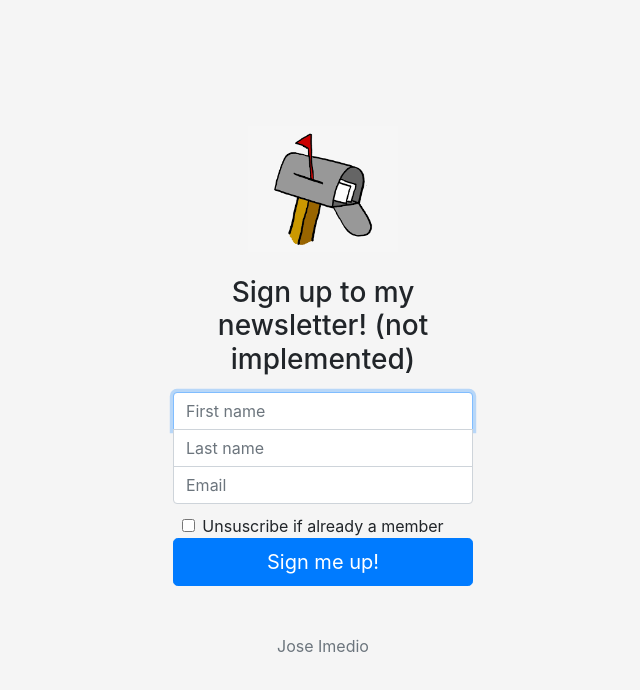
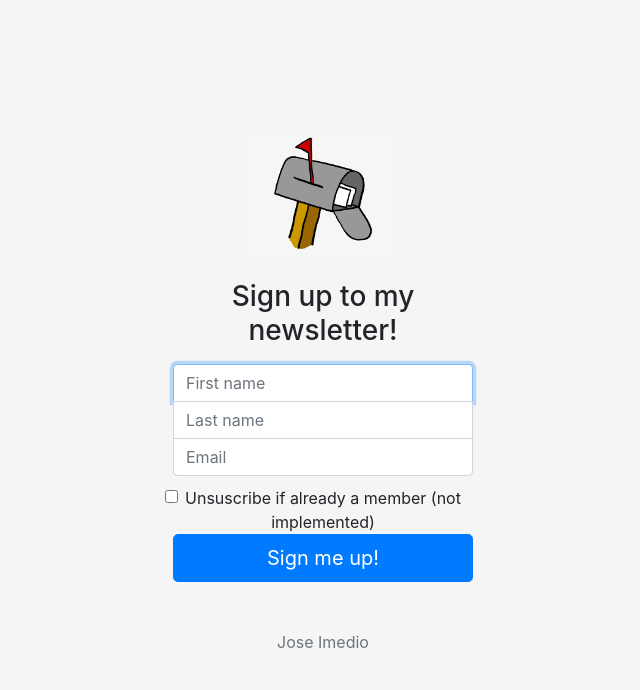
Before and after one commit to joseimedio/Newsletter, a website: page signup.html in a window 1280 px wide. Shown: the whole page, without its empty margins (317-957 px from the left). Drawn offline with nearby package versions, Linux system fonts and the light colour scheme.

Commit message:
Checkbox mistake corrected.

```diff
--- a/signup.html
+++ b/signup.html
@@ -18,7 +18,7 @@
     <main class="form-signin w-100 m-auto">
       <form action="/" method="post">
         <img class="mb-4" src="images/mailbox.png" alt="" width="150">
-        <h1 class="h3 mb-3 fw-normal">Sign up to my newsletter! (not implemented)</h1>
+        <h1 class="h3 mb-3 fw-normal">Sign up to my newsletter!</h1>
 
         <div class="form-floating">
           <input type="text" class="form-control top" placeholder="First name" name="firstName"  required autofocus>
@@ -30,7 +30,7 @@
           <input type="email" class="form-control bottom" placeholder="Email" name="email" required>
         </div>
         <div class="form-floating">
-          <input type="checkbox" class="form-check-input" name="checkbox" value="Checkbox">Unsuscribe if already a member</input>
+          <input type="checkbox" class="form-check-input" name="checkbox" value="Checkbox">Unsuscribe if already a member (not implemented)</input>
         </div>
 
 
```
